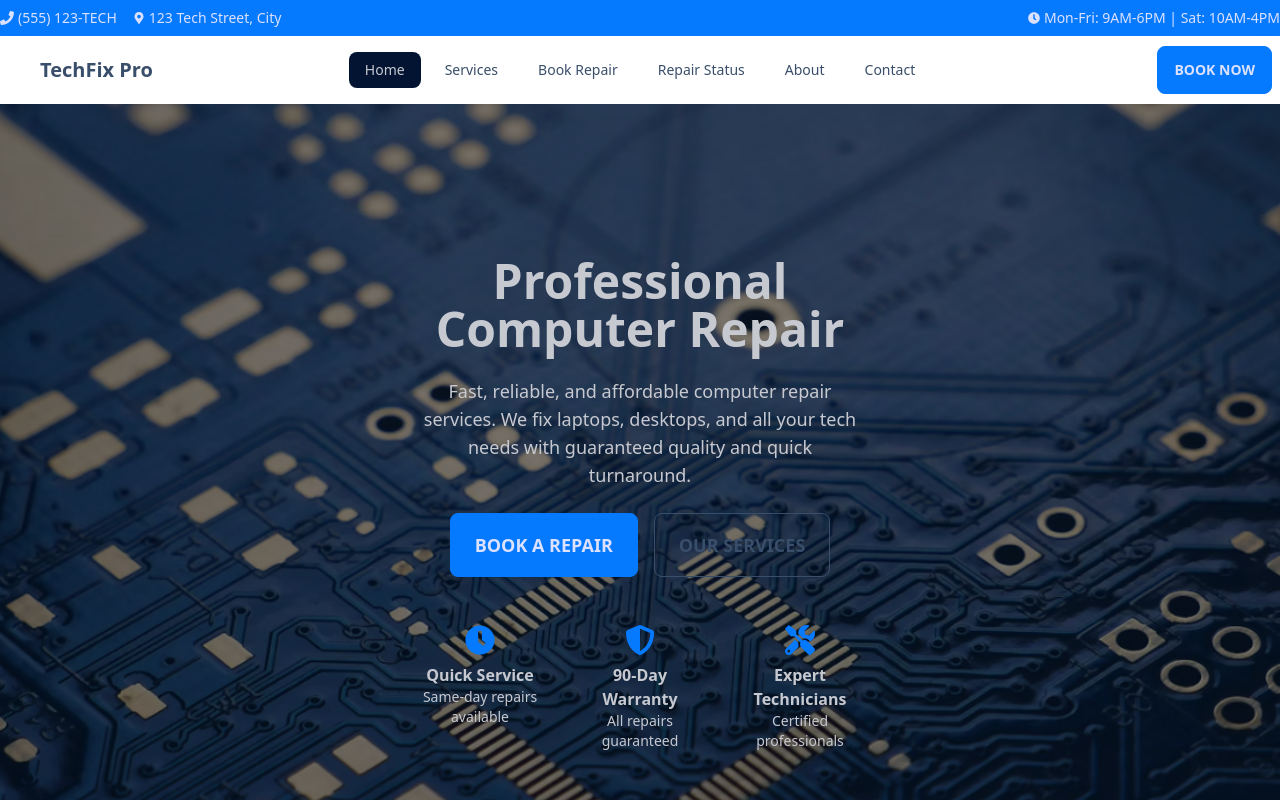
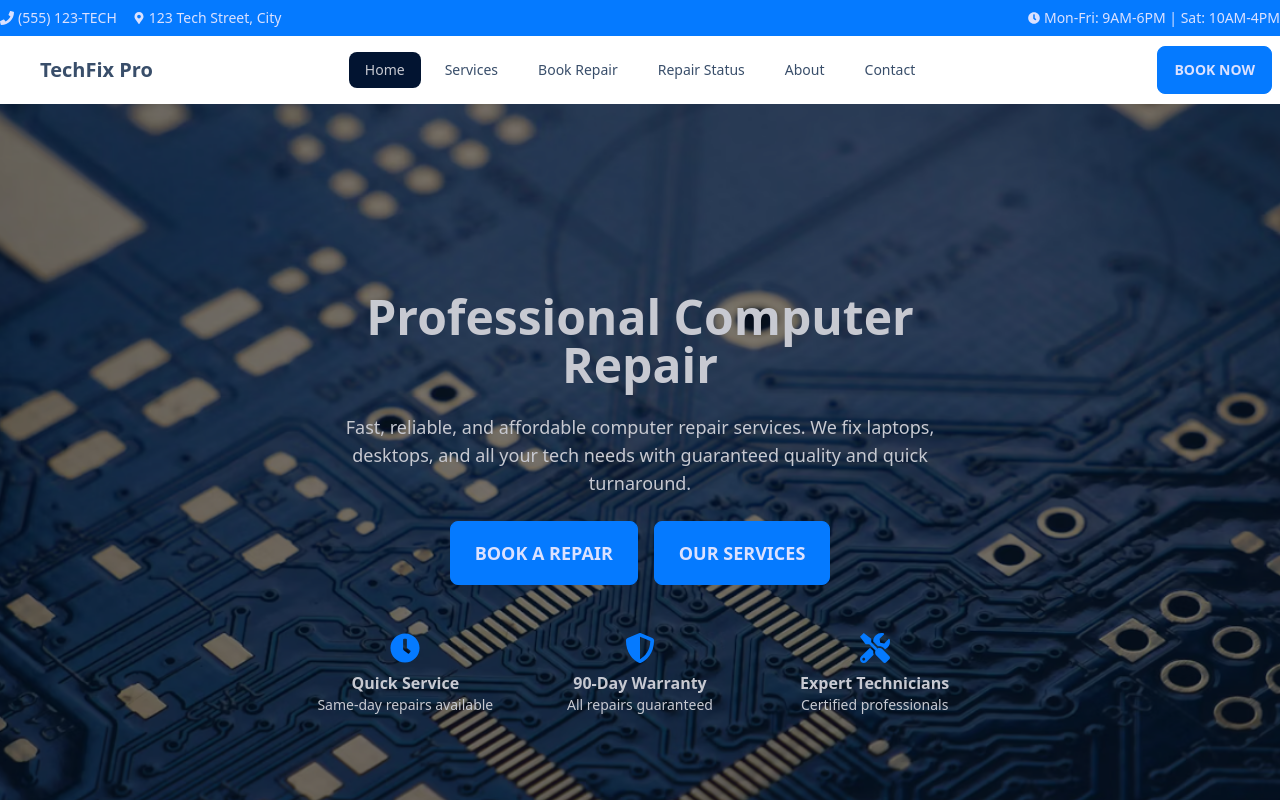
Before and after one commit to kikluz/techFix, a React (Vite) app: page / in a window 1280 px wide. Shown: the top 800 px of the page. Built offline with nearby package versions, Linux system fonts and the light colour scheme; some icons are missing.

Commit message:
add new hero

```diff
--- a/src/components/Hero.jsx
+++ b/src/components/Hero.jsx
@@ -13,46 +13,6 @@ const Hero = () => {
       >
         <div className="hero-overlay"></div>
         <div className="hero-content text-neutral-content text-center">
-          <div className="max-w-md">
-            <h1 className="text-5xl font-bold">Professional Computer Repair</h1>
-            <p className="py-6 text-lg">
-              Fast, reliable, and affordable computer repair services. We fix
-              laptops, desktops, and all your tech needs with guaranteed quality
-              and quick turnaround.
-            </p>
-            <div className="flex flex-col sm:flex-row gap-4 justify-center">
-              <Link to="/book-repair" className="btn btn-primary btn-lg">
-                Book a Repair
-              </Link>
-              <Link to="/services" className="btn btn-outline btn-lg">
-                Our Services
-              </Link>
-            </div>
-
-            {/* Features */}
-            <div className="grid grid-cols-1 md:grid-cols-3 gap-8 mt-12">
-              <div className="flex flex-col items-center">
-                <FaClock className="text-3xl text-primary mb-2" />
-                <h3 className="font-bold">Quick Service</h3>
-                <p className="text-sm">Same-day repairs available</p>
-              </div>
-              <div className="flex flex-col items-center">
-                <FaShieldAlt className="text-3xl text-primary mb-2" />
-                <h3 className="font-bold">90-Day Warranty</h3>
-                <p className="text-sm">All repairs guaranteed</p>
-              </div>
-              <div className="flex flex-col items-center">
-                <FaTools className="text-3xl text-primary mb-2" />
-                <h3 className="font-bold">Expert Technicians</h3>
-                <p className="text-sm">Certified professionals</p>
-              </div>
-            </div>
-          </div>
-        </div>
-      </div>
-
-      <div className="hero min-h-[70vh] bg-base-200 rounded-2xl">
-        <div className="hero-content text-center">
           <div className="max-w-2xl">
             <h1 className="text-5xl font-bold">Professional Computer Repair</h1>
             <p className="py-6 text-lg">
@@ -64,7 +24,7 @@ const Hero = () => {
               <Link to="/book-repair" className="btn btn-primary btn-lg">
                 Book a Repair
               </Link>
-              <Link to="/services" className="btn btn-outline btn-lg">
+              <Link to="/services" className="btn btn-primary btn-lg">
                 Our Services
               </Link>
             </div>
```
